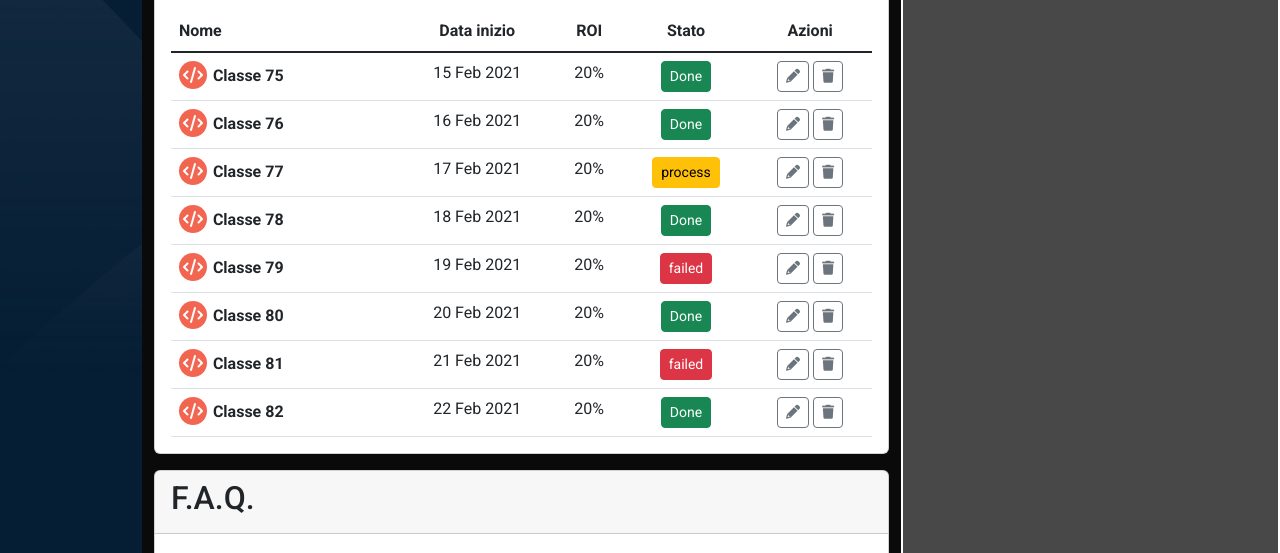
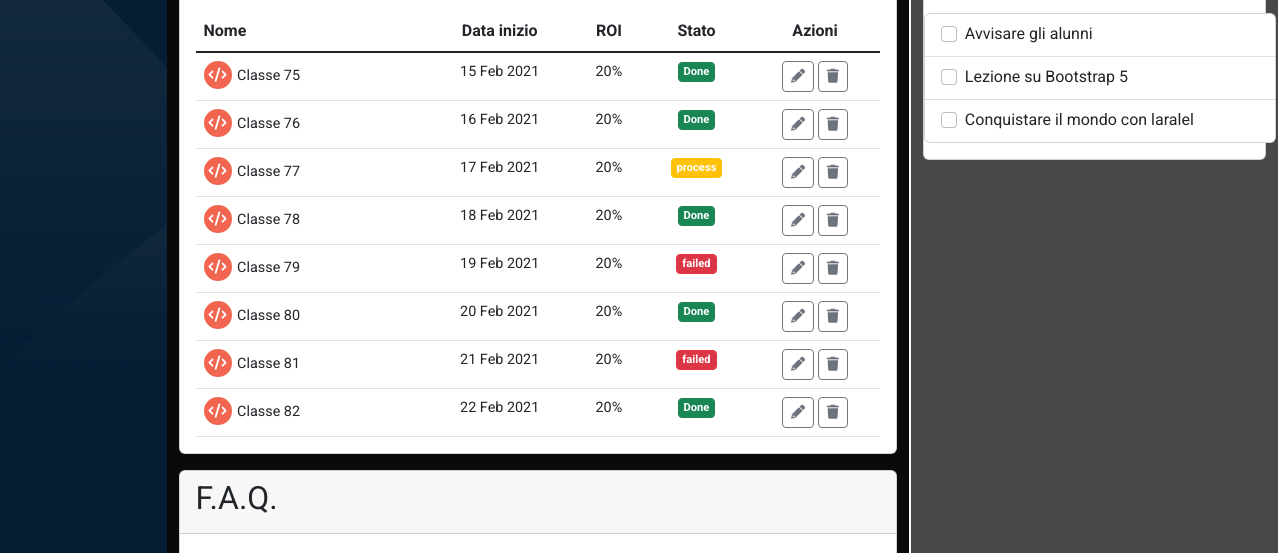
Before and after one commit to MatTheoo89/html-css-bootstrap-dashboard, a plain HTML site: page index.html in a window 1280 px wide. Shown: the part 247-800 px from the top of the page. Drawn offline with nearby package versions, Linux system fonts and the light colour scheme.

Commit message:
[add] todo + [fix] fonts

```diff
--- a/assets/css/master-style.css
+++ b/assets/css/master-style.css
@@ -1,11 +1,24 @@
 /* fonts */
 aside {
   font-family: 'Poppins', sans-serif;
-
 }
 
 .main_wrapper {
   font-family: 'Roboto', sans-serif;
+}
+
+h2 {
+  font-weight: 400;
+}
+
+tbody tr th {
+  font-weight: 400;
+}
+
+tbody tr th,
+tbody tr td {
+  font-size: .9rem;
+
 }
 
 /**  DEBUG  **/
--- a/assets/css/style.css
+++ b/assets/css/style.css
@@ -17,13 +17,13 @@ main {
 }
 
 .main-wrapper {
-  width: calc(100% - 160px);
+  width: 85%;
   /*width aside*/
 }
 
 /*  ! ASIDE  */
 .aside {
-  width: 160px;
+  width: 15%;
   color: #fff;
   background-color: #051E34;
   background-image: url('../img/sidebar-bg.png');
@@ -59,4 +59,19 @@ i.fa-solid.fa-code {
   margin-right: 2px;
 }
 
+.btn_custom {
+  color: #fff;
+  font-size: .7rem;
+  font-weight: 600;
+  padding: 1px 5px;
+}
+
 /* * Faq */
+
+/* Todo TODO */
+
+/* * card */
+
+.card_custom {
+  width: 22rem;
+}
--- a/index.html
+++ b/index.html
@@ -113,11 +113,12 @@
                         <td class="text-center">20%</td>
                         <td class="text-center"><button type="button"
                             class="btn btn-success
-                            btn-sm">Done</button>
+                            btn-sm btn_custom">Done</button>
                         </td>
                         <td class="text-center">
                           <button type="button" class="btn
-                            btn-outline-secondary btn-sm"><i class="fa-solid
+                            btn-outline-secondary btn-sm"><i
+                              class="fa-solid
                               fa-pencil"></i></button>
                           <button type="button" class="btn
                             btn-outline-secondary btn-sm"><i class="fa-solid
@@ -134,7 +135,7 @@
                         <td class="text-center">20%</td>
                         <td class="text-center"><button type="button"
                             class="btn btn-success
-                            btn-sm">Done</button>
+                            btn-sm btn_custom">Done</button>
                         </td>
                         <td class="text-center">
                           <button type="button" class="btn
@@ -155,7 +156,7 @@
                         <td class="text-center">20%</td>
                         <td class="text-center"><button type="button"
                             class="btn btn-warning
-                            btn-sm">process</button>
+                            btn-sm btn_custom">process</button>
                         </td>
                         <td class="text-center">
                           <button type="button" class="btn
@@ -176,7 +177,7 @@
                         <td class="text-center">20%</td>
                         <td class="text-center"><button type="button"
                             class="btn btn-success
-                            btn-sm">Done</button>
+                            btn-sm btn_custom">Done</button>
                         </td>
                         <td class="text-center">
                           <button type="button" class="btn
@@ -197,7 +198,7 @@
                         <td class="text-center">20%</td>
                         <td class="text-center"><button type="button"
                             class="btn btn-danger
-                            btn-sm">failed</button>
+                            btn-sm btn_custom">failed</button>
                         </td>
                         <td class="text-center">
                           <button type="button" class="btn
@@ -218,7 +219,7 @@
                         <td class="text-center">20%</td>
                         <td class="text-center"><button type="button" class="btn
                             btn-success
-                            btn-sm">Done</button>
+                            btn-sm btn_custom">Done</button>
                         </td>
                         <td class="text-center">
                           <button type="button" class="btn
@@ -239,7 +240,7 @@
                         <td class="text-center">20%</td>
                         <td class="text-center"><button type="button" class="btn
                             btn-danger
-                            btn-sm">failed</button>
+                            btn-sm btn_custom">failed</button>
                         </td>
                         <td class="text-center">
                           <button type="button" class="btn
@@ -260,7 +261,7 @@
                         <td class="text-center">20%</td>
                         <td class="text-center"><button type="button" class="btn
                             btn-success
-                            btn-sm">Done</button>
+                            btn-sm btn_custom">Done</button>
                         </td>
                         <td class="text-center">
                           <button type="button" class="btn
@@ -357,6 +358,59 @@
           </div>
 
           <div class="col-sm-12 col-md-4 debug-0">
+            <!-- * main card -->
+            <div class="card w-100 my-3" style="width: 18rem;">
+              <div class="card-header">
+                <h2>Todo</h2>
+              </div>
+
+              <!-- * card con check -->
+              <div class="card m-3 mx-auto card_custom">
+
+                <ul class="list-group list-group-flush">
+
+                  <li class="list-group-item">
+
+                    <div class="form-check">
+                      <input class="form-check-input" type="checkbox" value=""
+                        id="flexCheckDefault">
+                      <label class="form-check-label" for="flexCheckDefault">
+                        Avvisare gli alunni
+                      </label>
+                    </div>
+
+                  </li>
+
+                  <li class="list-group-item">
+
+                    <div class="form-check">
+                      <input class="form-check-input" type="checkbox" value=""
+                        id="flexCheckDefault">
+                      <label class="form-check-label" for="flexCheckDefault">
+                        Lezione su Bootstrap 5
+                      </label>
+                    </div>
+
+                  </li>
+
+                  <li class="list-group-item">
+
+                    <div class="form-check">
+                      <input class="form-check-input" type="checkbox" value=""
+                        id="flexCheckDefault">
+                      <label class="form-check-label" for="flexCheckDefault">
+                        Conquistare il mondo con laralel
+                      </label>
+                    </div>
+
+                  </li>
+                </ul>
+              </div>
+              <!-- * /card con check -->
+
+
+            </div>
+            <!-- * /main card -->
 
           </div>
 
```
